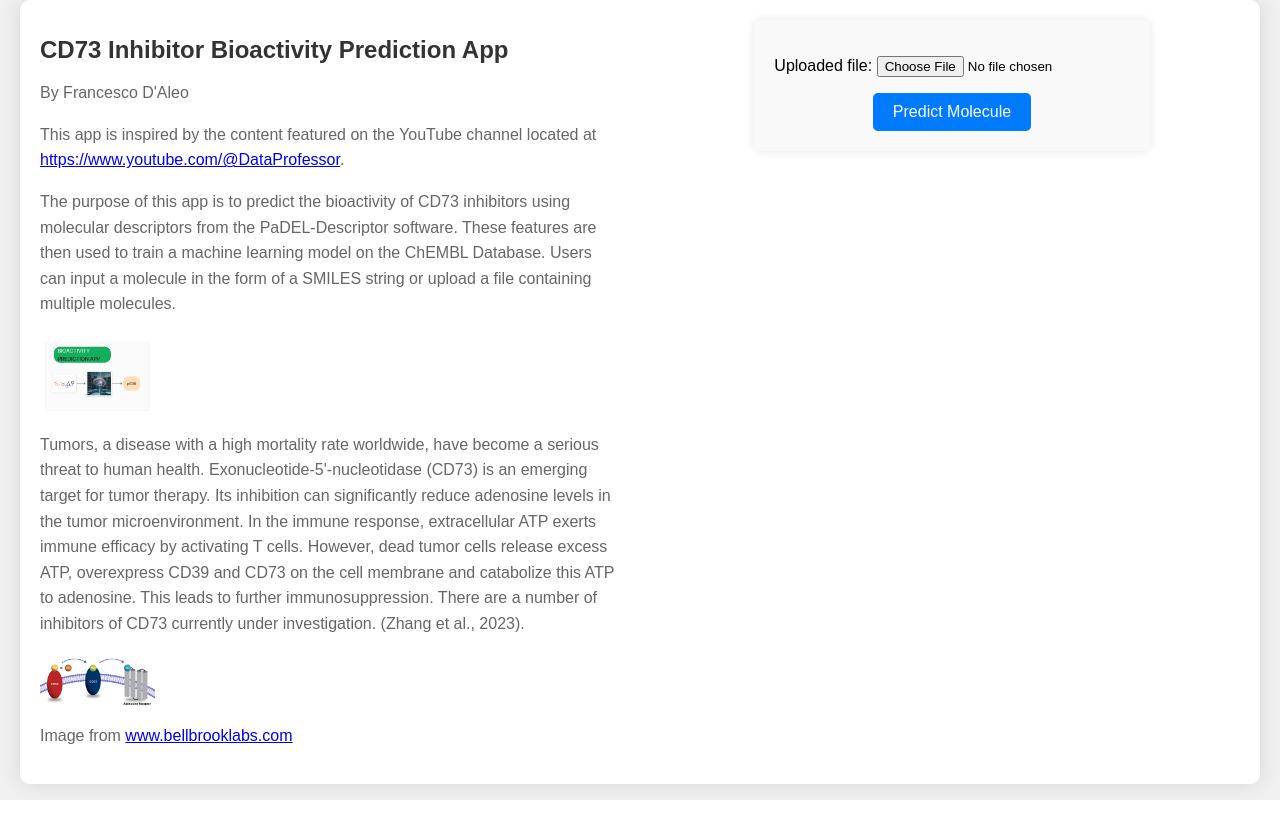
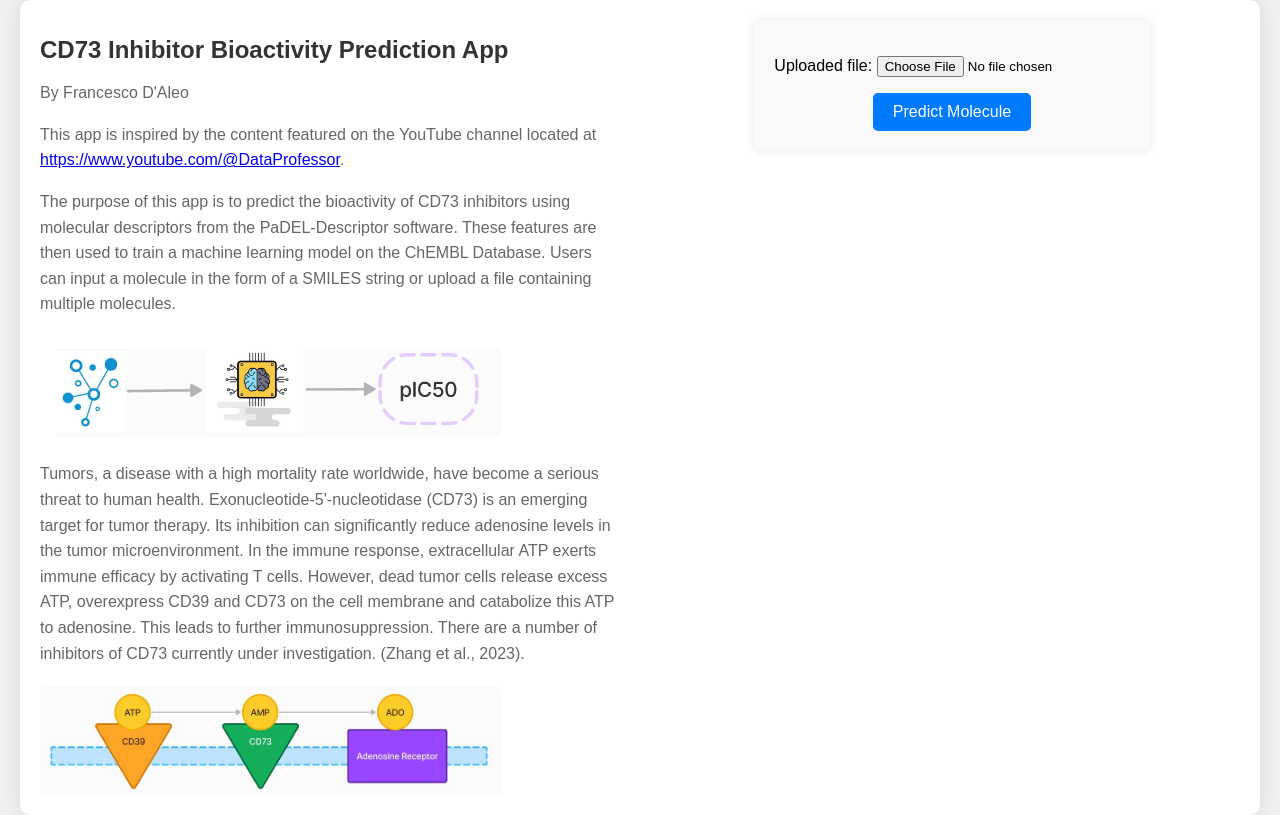
Before and after one commit to FrancescoRec/CD73_analyzer_Django, a Django app: page /app/predict_molecule/ in a window 1280 px wide. Run offline with Django 5.2, Linux system fonts and the light colour scheme.

Commit message:
remade_images

```diff
--- a/app/templates/predict_molecule.html
+++ b/app/templates/predict_molecule.html
@@ -17,7 +17,7 @@
             <p>The purpose of this app is to predict the bioactivity of CD73 inhibitors using molecular descriptors from the PaDEL-Descriptor software.
                 These features are then used to train a machine learning model on the ChEMBL Database. Users can input a molecule in the form of a SMILES string or upload a file containing multiple molecules.</p>
 
-            <img src="{% static 'myapp/image1.png' %}" alt="Image 1" width="20%">
+            <img src="{% static 'myapp/image1.png' %}?v=2" alt="Image 1" width="80%">
 
             <p>Tumors, a disease with a high mortality rate worldwide, have become a serious threat to human health.
                 Exonucleotide-5'-nucleotidase (CD73) is an emerging target for tumor therapy.
@@ -26,8 +26,7 @@
                 However, dead tumor cells release excess ATP, overexpress CD39 and CD73 on the cell membrane and catabolize this ATP to adenosine.
                 This leads to further immunosuppression. There are a number of inhibitors of CD73 currently under investigation. (Zhang et al., 2023).</p>
 
-            <img src="{% static 'myapp/image2.png' %}" alt="Image 2" width="20%">
-            <p>Image from <a href="www.bellbrooklabs.com">www.bellbrooklabs.com</a></p>
+            <img src="{% static 'myapp/image2.png' %}?v=2" alt="Image 2" width="80%">
         </div>
         <div class="right-section">
             <form method="post" enctype="multipart/form-data" action="{% url 'predict_molecule' %}">
```
Also changed, not shown: descriptors_output.csv (+1 -1 lines), app/static/myapp/image1.png, app/static/myapp/image2.png.
